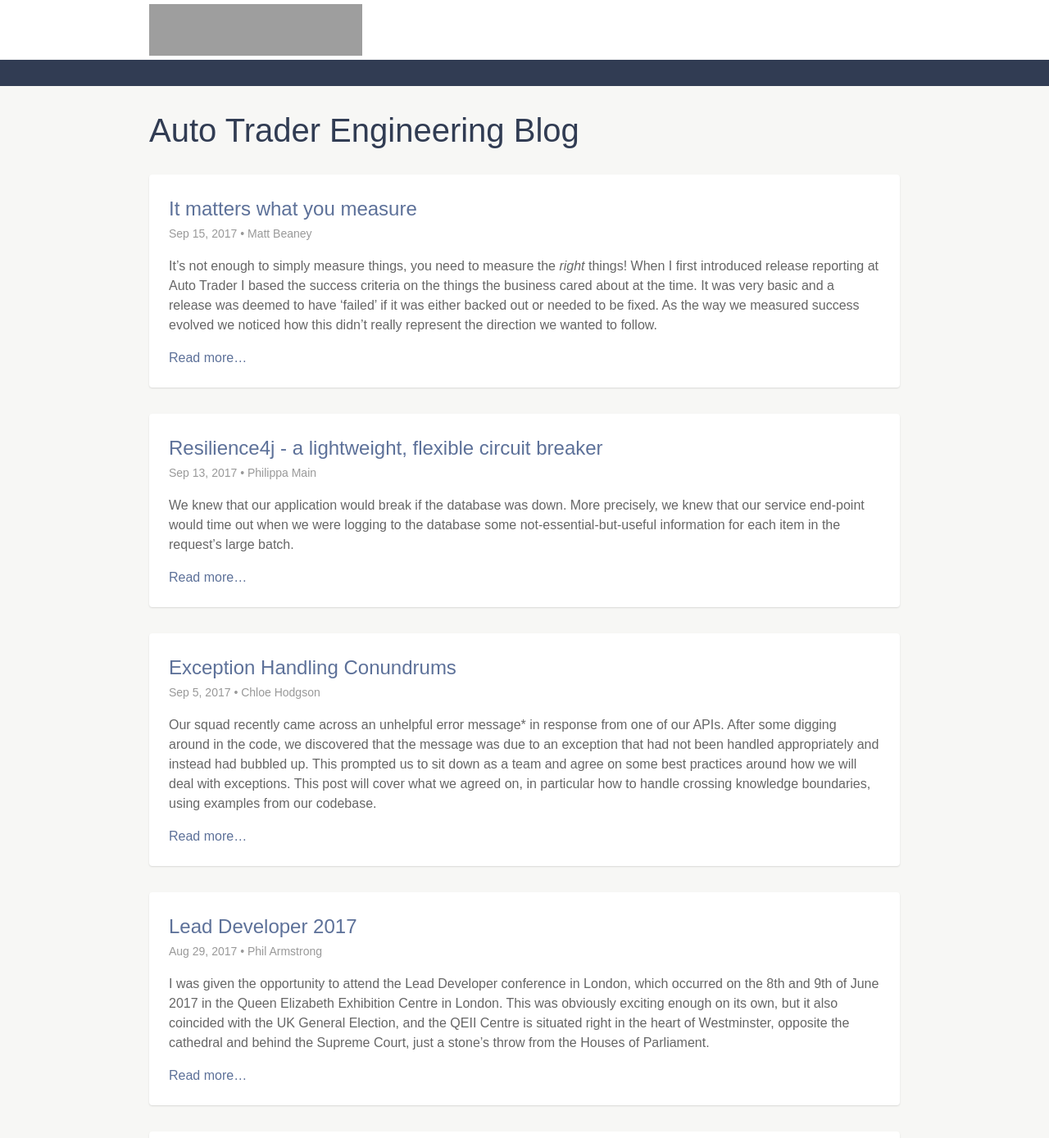
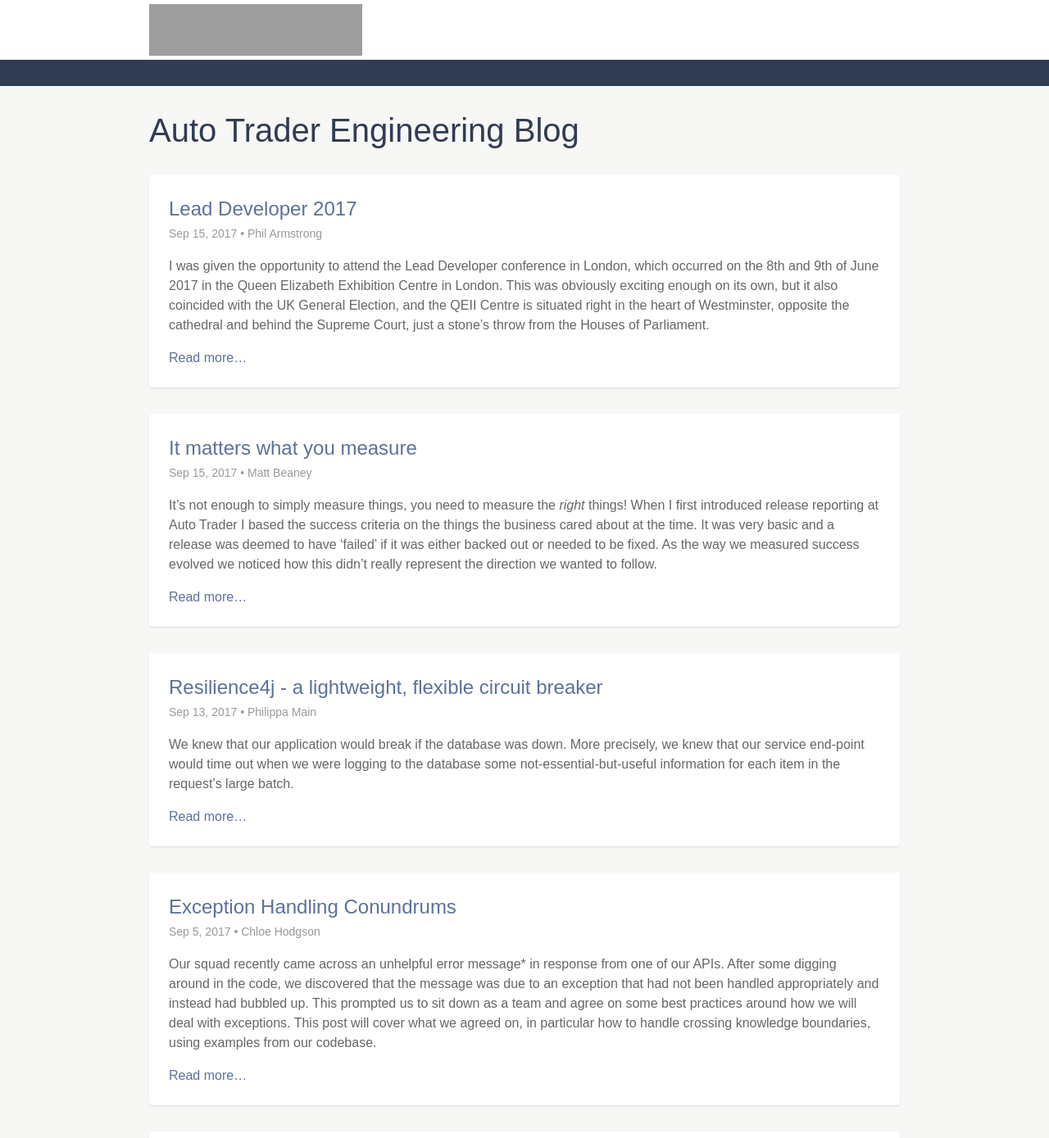
Before and after one commit to mrmanc/stackedit.io.test, a Jekyll site: the page built from index.html, in a window 1280 px wide and 1400 px high. Shown: the top 1389 px of the window at 82% size. Built offline with Jekyll 4.4.1, drawn with Linux system fonts in a browser that asks for light colours; some web fonts are replaced; the list of posts is cut into pages by our own code.

Commit message:
Update date

```diff
--- a/_posts/2017-09-15-lead-developer-conference-2017.md
+++ b/_posts/2017-09-15-lead-developer-conference-2017.md
@@ -1,7 +1,7 @@
 ---
 layout: post
 title:  "Lead Developer 2017"
-date:   2017-08-29
+date:   2017-09-15
 author: Phil Armstrong
 ---
 I was given the opportunity to attend the Lead Developer conference in London, which occurred on the 8th and 9th of June 2017 in the Queen Elizabeth Exhibition Centre in London. This was obviously exciting enough on its own, but it also coincided with the UK General Election, and the QEII Centre is situated right in the heart of Westminster, opposite the cathedral and behind the Supreme Court, just a stone's throw from the Houses of Parliament.
```
